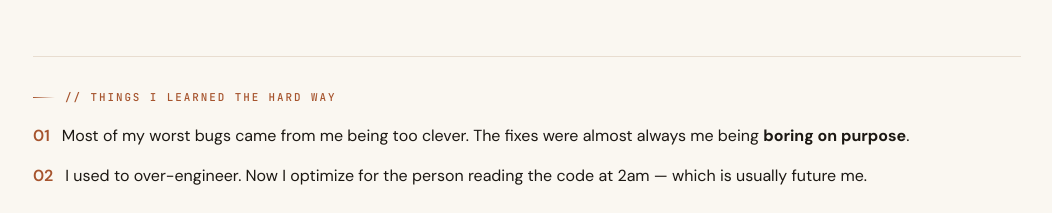
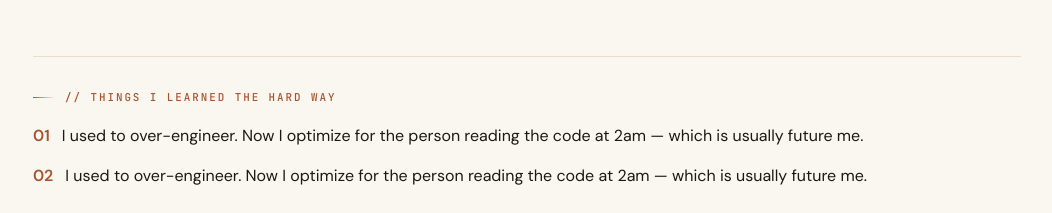
Before and after one commit to Mariomedhat899/Mario-s-Portfolio, an Angular app: page / in a window 1280 px wide. Shown: the part 1961-2174 px from the top of the page, without its empty margins (113-1165 px from the left). Built offline with nearby package versions, Linux system fonts and the light colour scheme.

Commit message:
Update lesson text

```diff
--- a/src/app/components/about/about.component.html
+++ b/src/app/components/about/about.component.html
@@ -22,7 +22,7 @@
       <ol class="lessons" style="display:flex;flex-direction:column;gap:14px;list-style:none;padding:0;margin:0">
         <li style="display:flex;gap:12px;align-items:flex-start">
           <span style="font-family:var(--mono);color:var(--accent);font-weight:600;flex-shrink:0">01</span>
-          <span>Most of my worst bugs came from me being too clever. The fixes were almost always me being <b>boring on purpose</b>.</span>
+          <span>I used to over-engineer. Now I optimize for the person reading the code at 2am — which is usually future me.</span>
         </li>
         <li style="display:flex;gap:12px;align-items:flex-start">
           <span style="font-family:var(--mono);color:var(--accent);font-weight:600;flex-shrink:0">02</span>
```
